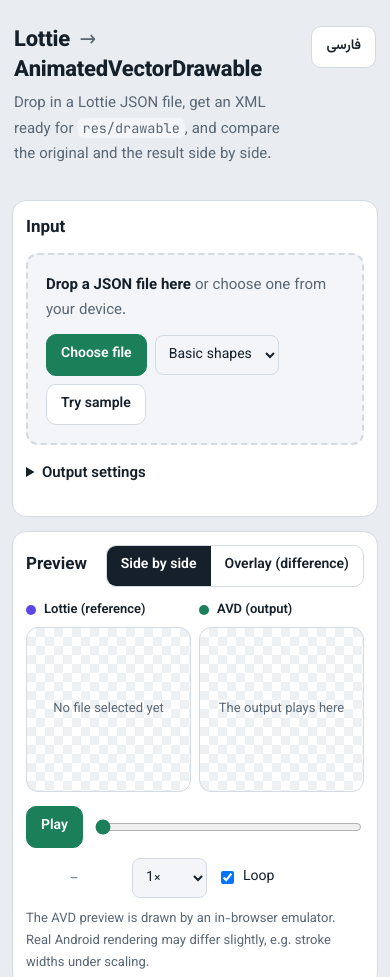
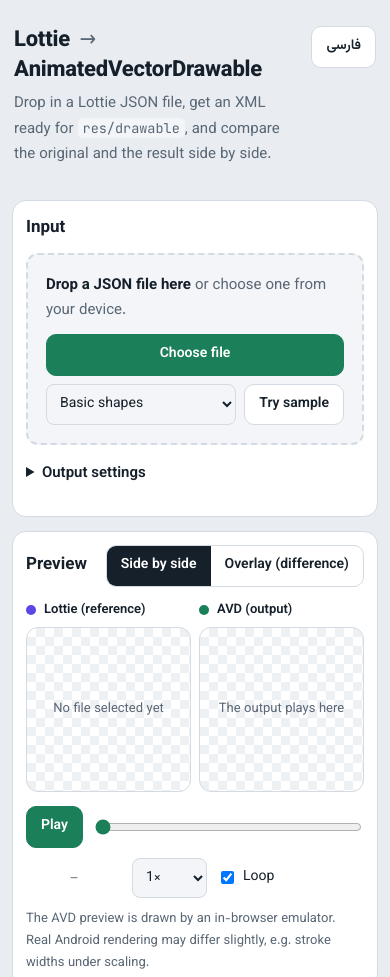
Before and after one commit to AliBinkhani/Lottie-to-AVD, a plain HTML site: page index.html in a window 390 px wide. Shown: the top 977 px of the page. Drawn offline with Linux system fonts and the light colour scheme.

Commit message:
Stack input actions: file picker above sample controls
The file picker, sample dropdown and sample button shared one row and
wrapped unevenly on narrow screens. The file picker now sits on its own
row with the sample dropdown and button below it; on phones the group
spans the full width.

Co-Authored-By: Claude Opus 5.5 <noreply@anthropic.com>
Claude-Session: https://claude.ai/code/session_01Ch57vWZMYrwm8gbbo2ghse

```diff
--- a/index.html
+++ b/index.html
@@ -26,16 +26,18 @@
     <h2 id="h-in" data-i18n="input.heading"></h2>
     <div class="drop" id="drop">
       <p data-i18n-html="input.drop"></p>
-      <div class="row">
+      <div class="drop-actions">
         <label class="btn label-btn">
           <span data-i18n="input.choose"></span>
           <input type="file" id="file" accept=".json,application/json" class="hidden">
         </label>
-        <select id="sampleSel" data-i18n-attr="aria-label:input.sampleLabel">
-          <option value="sample.json" data-i18n="input.sampleBasic"></option>
-          <option value="gradient.json" data-i18n="input.sampleGradient"></option>
-        </select>
-        <button id="sample" type="button" data-i18n="input.sample"></button>
+        <div class="sample-row">
+          <select id="sampleSel" data-i18n-attr="aria-label:input.sampleLabel">
+            <option value="sample.json" data-i18n="input.sampleBasic"></option>
+            <option value="gradient.json" data-i18n="input.sampleGradient"></option>
+          </select>
+          <button id="sample" type="button" data-i18n="input.sample"></button>
+        </div>
       </div>
     </div>
     <details class="opts">
--- a/src/css/styles.css
+++ b/src/css/styles.css
@@ -108,3 +108,13 @@ code.inl{font-family:var(--mono);font-size:.9em;background:var(--surface-2);padd
 .lang-switch{flex:none}
 .label-btn{background:var(--accent);border-color:var(--accent);color:var(--accent-ink)}
 .opt-check{margin-top:12px;font-weight:600}
+
+/* Input actions: file picker on top, sample picker + button below */
+.drop-actions{display:flex;flex-direction:column;gap:8px;flex:0 1 auto}
+.drop-actions .label-btn{justify-content:center}
+.sample-row{display:flex;gap:8px}
+.sample-row select{flex:1 1 auto;min-width:0}
+.sample-row button{flex:none}
+@media (max-width:560px){
+  .drop-actions{flex:1 1 100%}
+}
```
